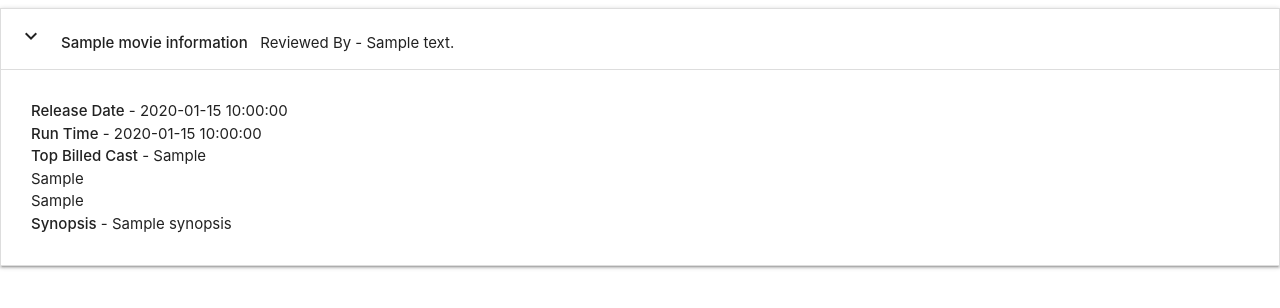
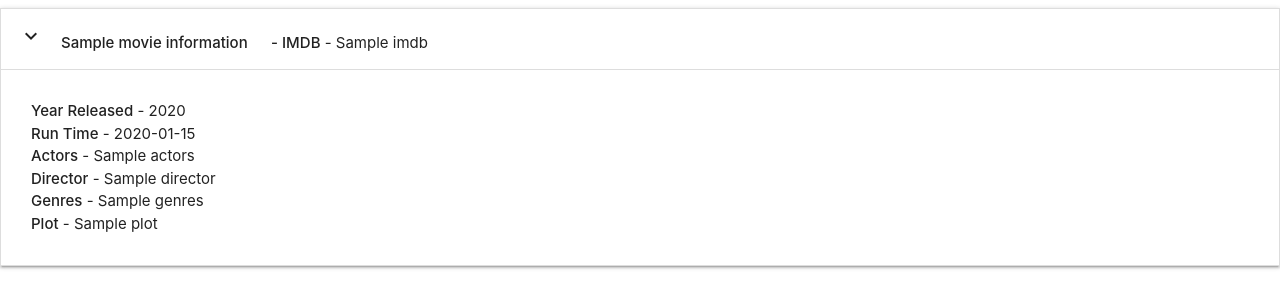
Before and after one commit to cfaulkner985/hollywood-reviews, a Flask app: page /get_movies in a window 1280 px wide, after a click that opens the changed part. Shown: the top 308 px of the page. Run offline with Flask 2, Linux system fonts and the light colour scheme; a database or web service that is not in the repository returns one stand-in record (values such as "Sample title"); some libraries are stand-ins or nearby versions.

Commit message:
Added comments and layout to movies.html

```diff
--- a/templates/movies.html
+++ b/templates/movies.html
@@ -1,21 +1,24 @@
+<!--********** INFORMATION TAKEN FROM BASE.HTML **********-->
 {% extends 'base.html' %} {% block content %}
+
+<!--********** COLLAPSIBLE TO SHOW ALL MOVIES **********-->
 <ul class="collapsible" data-collapsible="accordion">
   {% for movies in movie_information %}
   <li>
     <div class="collapsible-header">
       <div class="task_header col s9">
         <i class="material-icons">expand_more</i
-        ><strong>{{movies.movie_title}}</strong> &nbsp; Reviewed By - {{movies.reviewed_by}}
+        ><strong>{{movies.title}}</strong> &emsp; <strong>- IMDB</strong> - {{movies.imdb}}
       </div>
     </div>
     <div class="collapsible-body">
       <span>
-        <strong>Release Date</strong> - {{movies.release_date}} <br>
-        <strong>Run Time</strong> - {{movies.run_time}} <br>
-        <strong>Top Billed Cast</strong> - {{movies.cast_1}}<br>
-        {{movies.cast_2}} <br>
-        {{movies.cast_3}} <br>
-        <strong>Synopsis</strong> - {{movies.synopsis}} <br>
+        <strong>Year Released</strong> - {{movies.year}} <br>
+        <strong>Run Time</strong> - {{movies.runtime}} <br>
+        <strong>Actors</strong> - {{movies.actors}}<br>
+        <strong>Director</strong> - {{movies.director}} <br>
+        <strong>Genres</strong> - {{movies.genres}} <br>
+        <strong>Plot</strong> - {{movies.plot}} <br>
       </span>
     </div>
   </li>
```
